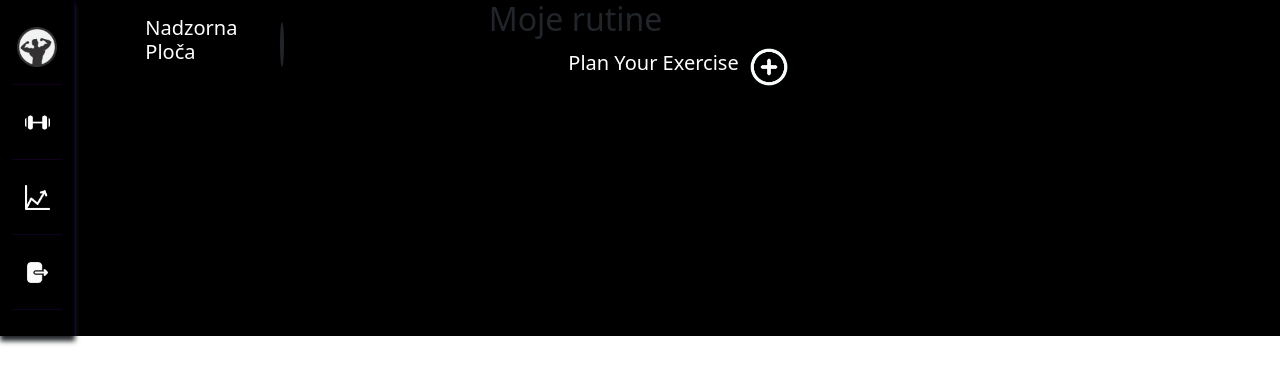
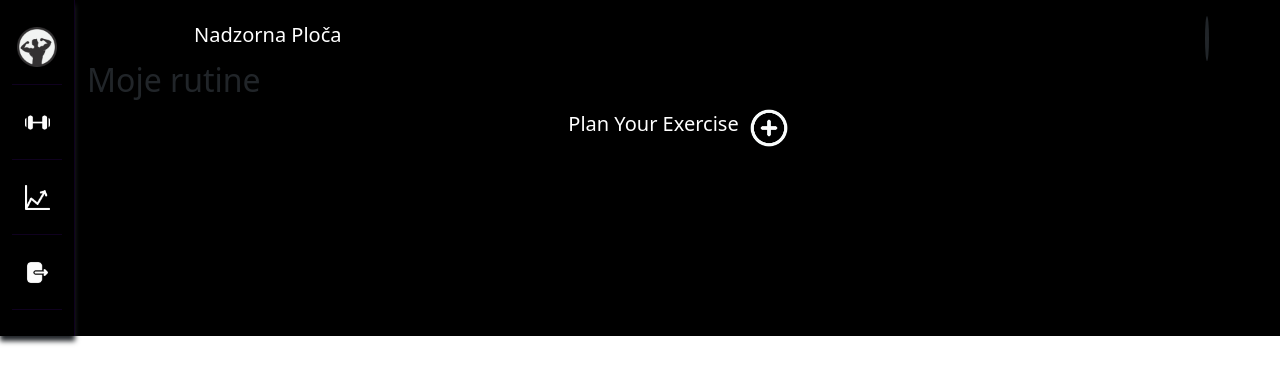
Before and after one commit to CodeITLab/fit_track_frontend_app, a Vue app: page /dashboard in a window 1280 px wide. Shown: the top 384 px of the page. Built offline with nearby package versions, Linux system fonts and the light colour scheme; no server answers; sample sign-in values are in the browser's storage; a web font is replaced by a local one; what @formkit/vue would draw is missing.

Commit message:
Add: added new dashboard styles

```diff
--- a/src/assets/css/views/dashboard.css
+++ b/src/assets/css/views/dashboard.css
@@ -8,6 +8,14 @@
     background-color: black;
 }
 
+.dashboard-wrapper .container-fluid {
+
+}
+
+.dashboard-wrapper .container-fluid .row {
+    display: flex;
+    flex-direction: column;
+}
 
 .dashboard {
     background: transparent;
--- a/src/components/menu-components/TopNavbarComponent.vue
+++ b/src/components/menu-components/TopNavbarComponent.vue
@@ -23,7 +23,6 @@ onBeforeMount(async () => {
 
 </script>
 <template>
-  <div class="position-fixed top">
     <div class="heading-dashboard">
       <div @click="useMenuStore().updateMobileMenuState(true)" v-if="isMobile" class="hamburger-menu">
           <span class="line"></span>
@@ -38,7 +37,6 @@ onBeforeMount(async () => {
         <img class="border border-2 border-dark rounded-circle ms-2" :src="userData?.picture" height="45" alt="" />
       </div>
     </div>
-  </div>
 </template>
 
 <style lang="scss" scoped>
```
